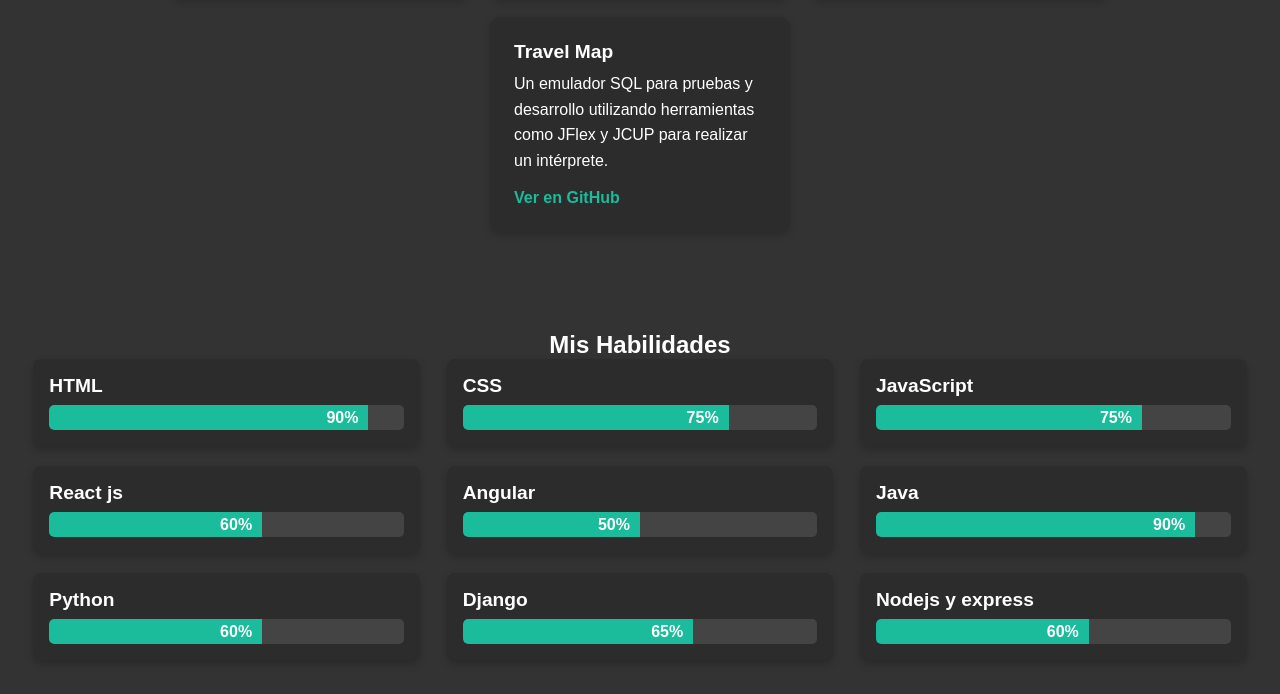
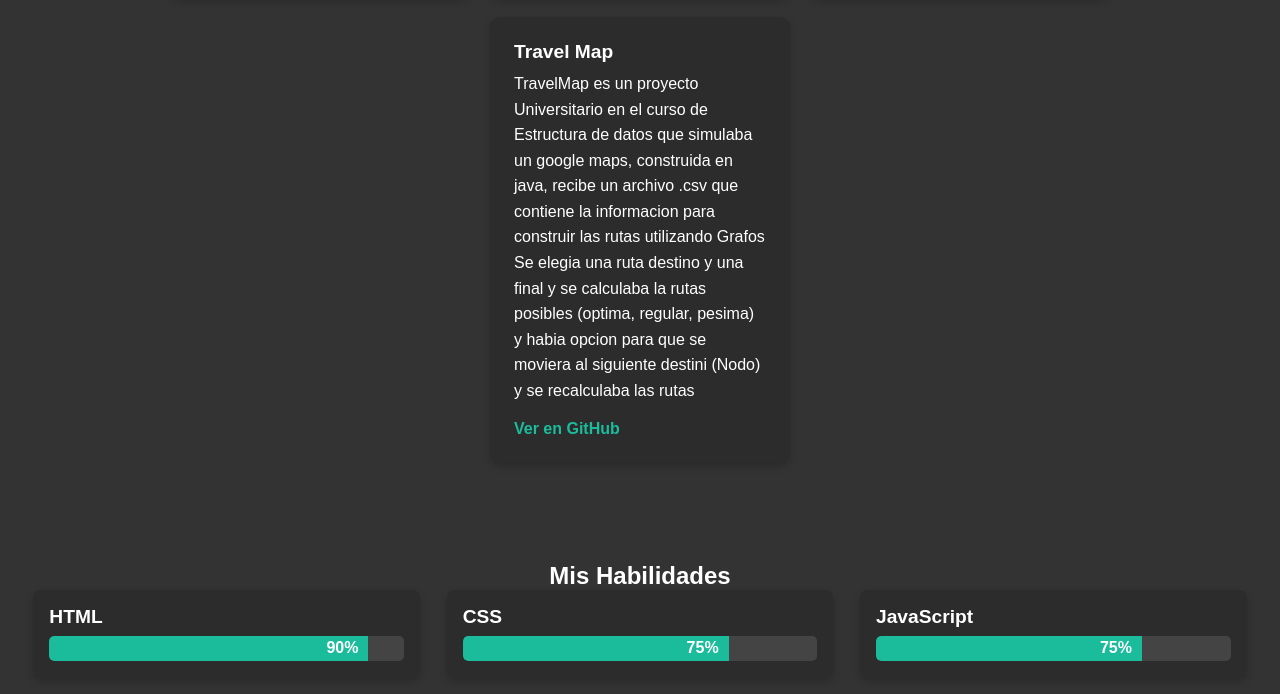
Before and after one commit to ByFer12/portafolio, a plain HTML site: page index.html in a window 1280 px wide. Shown: the part 1364-2058 px from the top of the page. Drawn offline with Linux system fonts and the light colour scheme.

Commit message:
Update index.html
Modificacion informacion de TravelMap

```diff
--- a/index.html
+++ b/index.html
@@ -73,7 +73,8 @@
             </div>
             <div class="project-card">
                 <h4>Travel Map</h4>
-                <p>Un emulador SQL para pruebas y desarrollo utilizando herramientas como JFlex y JCUP para realizar un intérprete.</p>
+                <p>TravelMap es un proyecto Universitario en el curso de Estructura de datos que simulaba un google maps, construida en java, recibe un archivo .csv que contiene la informacion para construir las rutas utilizando Grafos
+                Se elegia una ruta destino y una final y se calculaba la rutas posibles (optima, regular, pesima) y habia opcion para que se moviera al siguiente destini (Nodo) y se recalculaba las rutas</p>
                 <a href="https://github.com/ByFer12/TravelMap" target="_blank">Ver en GitHub</a>
             </div>
             <!-- Puedes añadir más tarjetas de proyectos aquí -->
```
